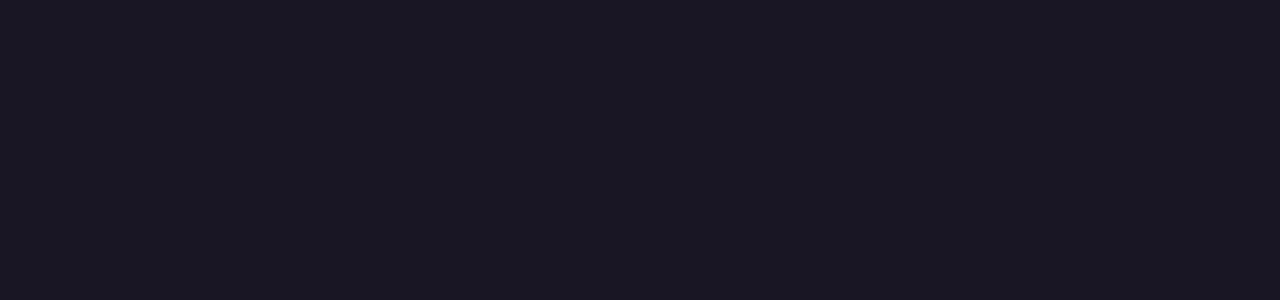
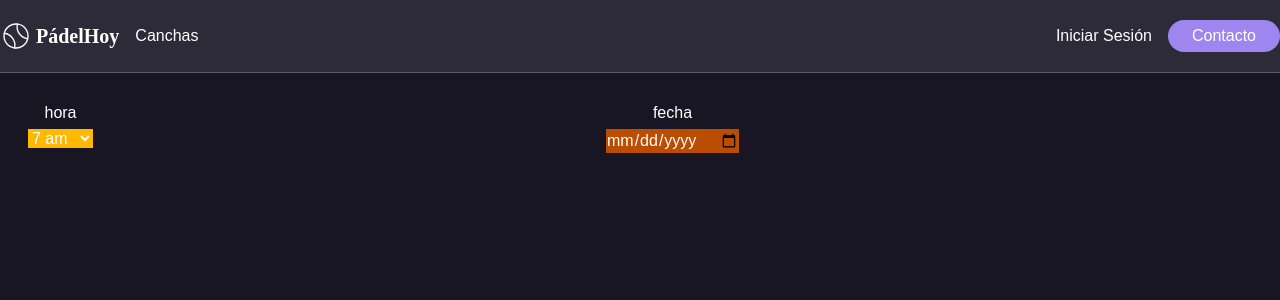
Before and after one commit to JesusEmilio16/Canchero, an Angular app: page /canchas in a window 1280 px wide. Before the commit this address led to /. Shown: the top 300 px of the page. Built offline with nearby package versions, Linux system fonts and the light colour scheme.

Commit message:
creacion de vistas de las canchas

```diff
--- a/src/app/app.routes.ts
+++ b/src/app/app.routes.ts
@@ -26,5 +26,10 @@
     path: 'login',
     loadComponent: () =>
       import('./pages/login/login.component').then(c => c.LoginComponent)
+  },
+  {
+    path: 'canchas',
+    loadComponent: () =>
+      import('./pages/canchas/canchas.component').then(c=>c.CanchasComponent)
   }
 ]
--- /dev/null
+++ b/src/app/pages/canchas/canchas.component.html
@@ -0,0 +1,34 @@
+<app-header />
+<div class=" max-w-screen-xl w-full mx-auto">
+    <div class=" ">
+        <div class=" flex gap-4 justify-between p-7 ">
+            <div class=" flex flex-col gap-1 items-center">
+                <p>hora</p>
+                <select class=" bg-amber-400">
+                    <option value="8pm">7 am</option>
+                    <option value="8pm">8 am</option>
+                    <option value="8pm">9 am</option>
+                    <option value="8pm">10 am</option>
+                    <option value="8pm">11 am</option>
+                    <option value="8pm">12 pm</option>
+                    <option value="8pm">1 pm</option>
+                    <option value="8pm">2 pm</option>
+                    <option value="8pm">3 pm</option>
+                    <option value="8pm">4 pm</option>
+                    <option value="8pm">5 pm</option>
+                    <option value="8pm">6 pm</option>
+                    <option value="8pm">7 pm</option>
+                    <option value="8pm">8 pm</option>
+                    <option value="8pm">9 pm</option>
+                </select>
+            </div>
+            <div class="flex flex-col items-center gap-1">
+                <p>fecha</p>
+                <input type="date" class=" bg-amber-700">
+            </div>
+            <div>
+
+            </div>
+        </div>
+    </div>
+</div>
```
Also changed, not shown: src/app/pages/canchas/canchas.component.ts (added, +12 -0 lines), src/app/pages/main-page/main-page.component.html (+21 -18 lines), src/app/pages/canchas/canchas.component.css (added).
